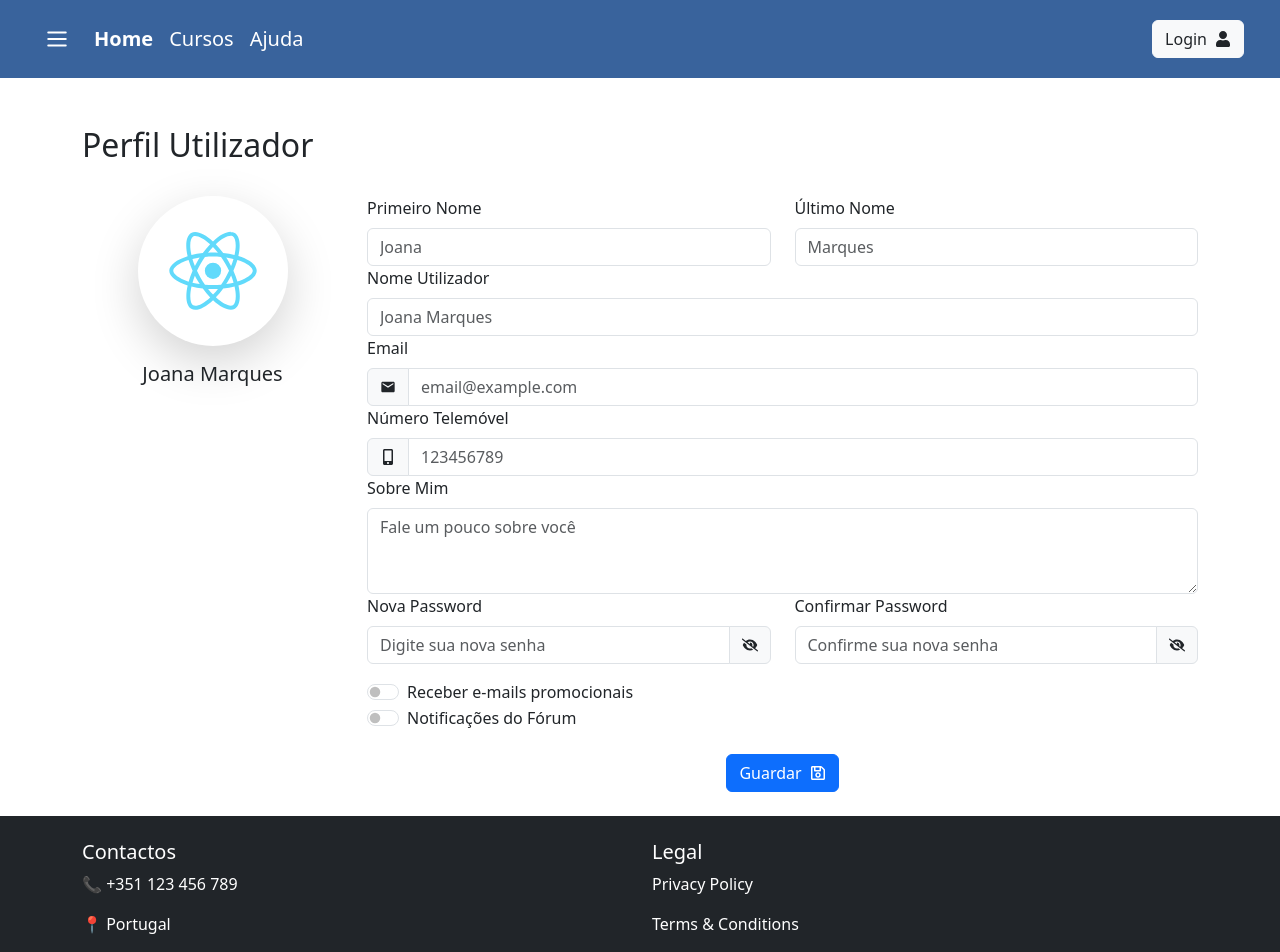
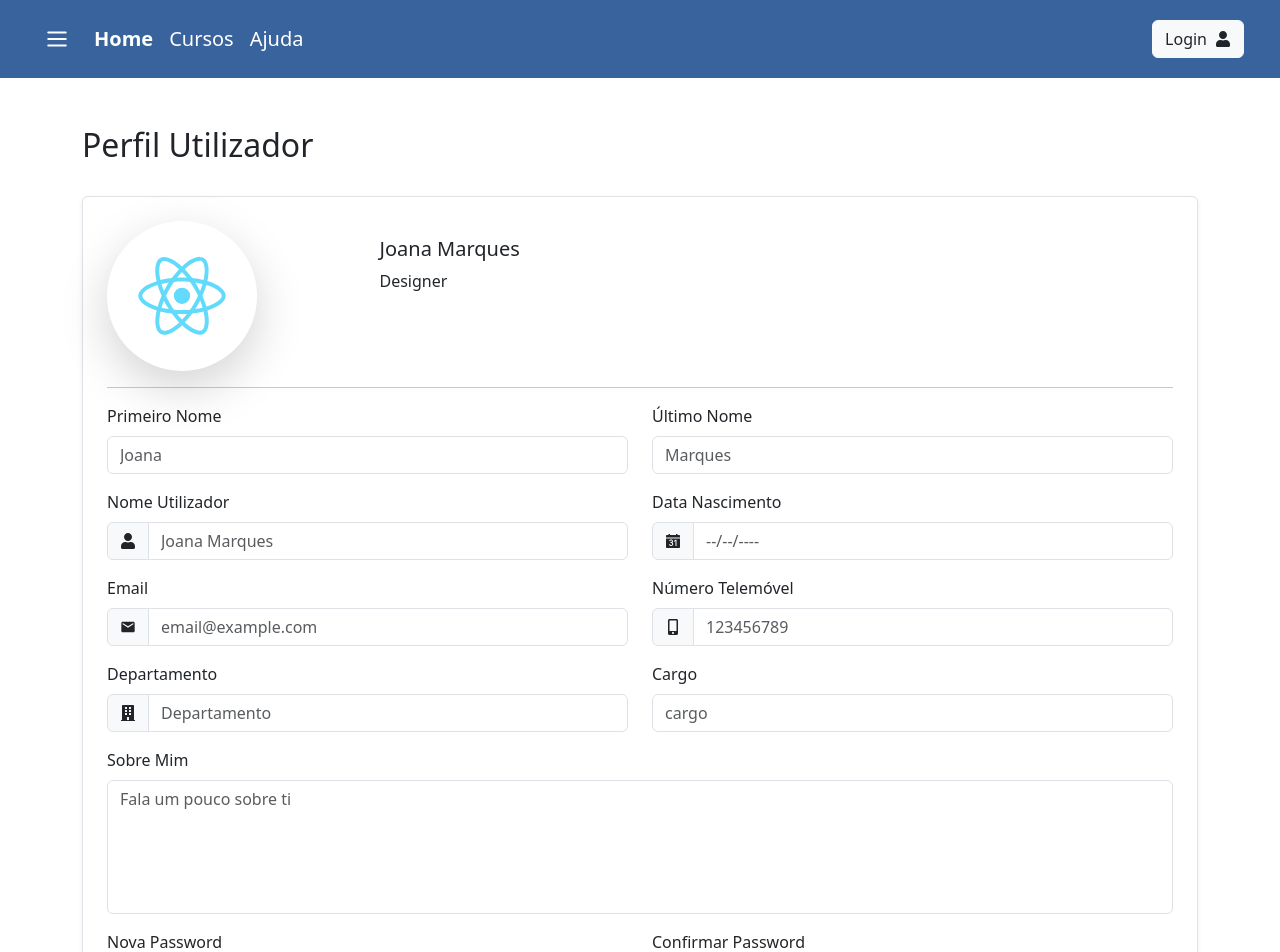
Before and after one commit to alexmarquesrm/softskills-web, a React (Create React App) app in the folder frontend/: page /utilizadores/perfil in a window 1280 px wide. Shown: the top 952 px of the page. Built offline with nearby package versions, Linux system fonts and the light colour scheme; no server answers.

Commit message:
criação do Perfil do Utilizador

```diff
--- a/frontend/src/components/textFields/basic.js
+++ b/frontend/src/components/textFields/basic.js
@@ -0,0 +1,28 @@
+import React from 'react';
+import { Form, Col, InputGroup } from 'react-bootstrap';
+
+const InputField = ({ label, type, placeholder, name, value, onChange, icon, colSize, rows, style,  readOnly }) => {
+  return (
+    <Col md={colSize}>
+      <Form.Group controlId={`form${name}`}>
+        <Form.Label>{label}</Form.Label>
+        <InputGroup>
+          {icon && <InputGroup.Text>{icon}</InputGroup.Text>}
+          <Form.Control
+            as={type === 'textarea' ? 'textarea' : 'input'}
+            rows={type === 'textarea' && rows ? rows : undefined}
+            placeholder={placeholder}
+            name={name}
+            value={value}
+            onChange={onChange}
+            className="form-input"
+            style={{ ...style}}
+            readOnly={readOnly}
+          />
+        </InputGroup>
+      </Form.Group>
+    </Col>
+  );
+};
+
+export default InputField;
--- a/frontend/src/pages/userProfile.js
+++ b/frontend/src/pages/userProfile.js
@@ -1,28 +1,33 @@
 import React, { useState } from 'react';
-import { Form, Container, Row, Col, InputGroup } from 'react-bootstrap';
+import { Container, Row, Col, Form } from 'react-bootstrap';
 import profilePic from '../logo.svg';
+
 import Guardar from '../components/buttons/saveButton';
+import InputField from '../components/textFields/basic';
 
 import { FaRegSave } from "react-icons/fa";
-import { MdEmail } from "react-icons/md"; // Ícone de e-mail
-import { FaMobileAlt } from "react-icons/fa"; // Ícone de telemovel
-import { FaEye, FaEyeSlash } from "react-icons/fa6"; // Ícones para mostrar/ocultar senha
+import { MdEmail } from "react-icons/md";
+import { FaMobileAlt } from "react-icons/fa";
+import { FaUser } from "react-icons/fa";
+import { FaLock } from "react-icons/fa";
+import { IoCalendarNumberSharp } from "react-icons/io5";
+import { FaBuilding } from "react-icons/fa";
 
 const PerfilUtilizador = () => {
-  const [formData, setFormData] = useState({
-    primeiroNome: '',
-    ultimoNome: '',
-    nomeUtilizador: '',
-    email: '',
-    numeroTelemovel: '',
-    sobreMim: '',
-    novaPassword: '',
-    confirmarPassword: '',
-    receberEmails: false,
-    notificacoesForum: false
-  });
-
-  const [showPassword, setShowPassword] = useState(false);
+  const [formData, setFormData] = useState("");
+  const [primeiroNome, setPrimeiroNome] = useState("");
+  const [ultimoNome, setUltimoNome] = useState("");
+  const [nomeUtilizador, setNomeUtilizador] = useState("");
+  const [dataNasc, setDataNasc] = useState("");
+  const [email, setEmail] = useState("");
+  const [numeroTelemovel, setNumeroTelemovel] = useState("");
+  const [sobreMim, setSobreMim] = useState("");
+  const [novaPassword, setNovaPassword] = useState("");
+  const [confirmarPassword, setConfirmarPassword] = useState("");
+  const [receberEmails, setReceberEmails] = useState("");
+  const [notifForum, setNotifForum] = useState("");
+  const [departamento, setDepartamento] = useState("");
+  const [cargo, setCargo] = useState("Designer");
 
   const handleChange = (e) => {
     const { name, value, type, checked } = e.target;
@@ -32,23 +37,20 @@ const PerfilUtilizador = () => {
     });
   };
 
-  const togglePasswordVisibility = () => {
-    setShowPassword(prevState => !prevState);
-  };
-
   return (
     <Container className="mt-5">
       <Row className="justify-content-start">
-
         <Col md={12} className="mb-4">
           <h2 className="form-title">Perfil Utilizador</h2>
         </Col>
       </Row>
 
-      <Row className="justify-content-start">
-
-        <Col md={3} className="text-center mb-4">
-          <div className="perfil-container d-flex flex-column align-items-center">
+      <Row className="justify-content-start mb-4">
+        <Col md={12}>
+          <div className="border p-4 shadow-sm rounded">
+            <Row className="mb-3">
+              <Col md={3} className="text-start">
+                <div className="perfil-container d-flex flex-column align-items-start">
                   <img
                     src={profilePic}
                     alt="Foto de Perfil"
@@ -56,145 +58,153 @@ const PerfilUtilizador = () => {
                     width="150"
                     height="150"
                   />
-            <h5 className="mt-3 perfil-nome">Joana Marques</h5>
                 </div>
               </Col>
+              <Col md={9} className="text-start">
+                <h5 className="mt-3 perfil-nome">Joana Marques</h5>
+                <p>{cargo}</p>
+              </Col>
+            </Row>
 
 
-        <Col md={9} className="d-flex align-items-center mb-4">
+            <hr />
+
+
+            <Row className="justify-content-start">
+              <Col md={12}>
                 <div className="w-100">
-            <Row>
-              <Col md={6}>
-                <Form.Group controlId="formPrimeiroNome">
-                  <Form.Label>Primeiro Nome</Form.Label>
-                  <Form.Control
+                  <Row className="mb-3">
+                    <InputField
+                      label="Primeiro Nome"
                       type="text"
                       placeholder="Joana"
                       name="primeiroNome"
                       value={formData.primeiroNome}
                       onChange={handleChange}
-                    className="form-input"
+                      colSize={6}
                     />
-                </Form.Group>
-              </Col>
-
-              <Col md={6}>
-                <Form.Group controlId="formUltimoNome">
-                  <Form.Label>Último Nome</Form.Label>
-                  <Form.Control
+                    <InputField
+                      label="Último Nome"
                       type="text"
                       placeholder="Marques"
                       name="ultimoNome"
                       value={formData.ultimoNome}
                       onChange={handleChange}
-                    className="form-input"
+                      colSize={6}
                     />
-                </Form.Group>
-              </Col>
                   </Row>
 
-
-            <Form.Group controlId="formNomeUtilizador">
-              <Form.Label>Nome Utilizador</Form.Label>
-              <Form.Control
+                  <Row className="mb-3">
+                    <InputField
+                      label="Nome Utilizador"
                       type="text"
                       placeholder="Joana Marques"
                       name="nomeUtilizador"
                       value={formData.nomeUtilizador}
                       onChange={handleChange}
-                className="form-input"
+                      icon={<FaUser />}
+                      colSize={6}
                     />
-            </Form.Group>
+                    <InputField
+                      label="Data Nascimento"
+                      type="date"
+                      placeholder="--/--/----"
+                      name="dataNasc"
+                      value={formData.dataNasc}
+                      onChange={handleChange}
+                      icon={<IoCalendarNumberSharp />}
+                      colSize={6}
+                      readOnly
+                    />
+                  </Row>
 
-            <Form.Group controlId="formEmail">
-              <Form.Label>Email</Form.Label>
-              <InputGroup>
-                <InputGroup.Text>
-                  <MdEmail />
-                </InputGroup.Text>
-                <Form.Control
+                  <Row className="mb-3">
+                    <InputField
+                      label="Email"
                       type="email"
                       placeholder="email@example.com"
                       name="email"
                       value={formData.email}
                       onChange={handleChange}
-                  className="form-input"
+                      icon={<MdEmail />}
+                      colSize={6}
                     />
-              </InputGroup>
-            </Form.Group>
-
-
-            <Form.Group controlId="formNumeroTelemovel">
-              <Form.Label>Número Telemóvel</Form.Label>
-              <InputGroup>
-                <InputGroup.Text>
-                  <FaMobileAlt />
-                </InputGroup.Text>
-                <Form.Control
+                    <InputField
+                      label="Número Telemóvel"
                       type="tel"
                       placeholder="123456789"
                       name="numeroTelemovel"
                       value={formData.numeroTelemovel}
                       onChange={handleChange}
-                  className="form-input"
+                      icon={<FaMobileAlt />}
+                      colSize={6}
                     />
-              </InputGroup>
-            </Form.Group>
+                  </Row>
 
-            <Form.Group controlId="formSobreMim">
-              <Form.Label>Sobre Mim</Form.Label>
-              <Form.Control
-                as="textarea"
-                rows={3}
-                placeholder="Fale um pouco sobre você"
+                  <Row className="mb-3">
+                    <InputField
+                      label="Departamento"
+                      type="text"
+                      placeholder="Departamento"
+                      name="departamento"
+                      value={formData.departamento}
+                      onChange={handleChange}
+                      icon={<FaBuilding />}
+                      colSize={6}
+                    />
+                    <InputField
+                      label="Cargo"
+                      type="text"
+                      placeholder="cargo"
+                      name="cargo"
+                      value={formData.cargo}
+                      onChange={handleChange}
+                      colSize={6}
+                    />
+                  </Row>
+
+                  <Row className="mb-3">
+                    <InputField
+                      label="Sobre Mim"
+                      type="textarea"
+                      placeholder="Fala um pouco sobre ti"
                       name="sobreMim"
                       value={formData.sobreMim}
                       onChange={handleChange}
-                className="form-input"
+                      colSize={12}
+                      rows={5}
+                      style={{ resize: 'none' }}
                     />
-            </Form.Group>
+                  </Row>
 
                   <Row className="mb-3">
-              <Col md={6}>
-                <Form.Group controlId="formNovaPassword">
-                  <Form.Label>Nova Password</Form.Label>
-                  <InputGroup>
-                    <Form.Control
-                      type={showPassword ? "text" : "password"}
-                      placeholder="Digite sua nova senha"
+                    <InputField
+                      label="Nova Password"
+                      type="password"
+                      placeholder="Digite a nova senha"
                       name="novaPassword"
                       value={formData.novaPassword}
                       onChange={handleChange}
-                      className="form-input"
+                      icon={<FaLock />}
+                      colSize={6}
                     />
-                    <InputGroup.Text onClick={togglePasswordVisibility} style={{ cursor: 'pointer' }}>
-                      {showPassword ? <FaEye /> : <FaEyeSlash />}
-                    </InputGroup.Text>
-                  </InputGroup>
-                </Form.Group>
-              </Col>
-
-              <Col md={6}>
-                <Form.Group controlId="formConfirmarPassword">
-                  <Form.Label>Confirmar Password</Form.Label>
-                  <InputGroup>
-                    <Form.Control
-                      type={showPassword ? "text" : "password"}
-                      placeholder="Confirme sua nova senha"
+                    <InputField
+                      label="Confirmar Password"
+                      type="password"
+                      placeholder="Confirme a nova senha"
                       name="confirmarPassword"
                       value={formData.confirmarPassword}
                       onChange={handleChange}
-                      className="form-input"
+                      icon={<FaLock />}
+                      colSize={6}
                     />
-                    <InputGroup.Text onClick={togglePasswordVisibility} style={{ cursor: 'pointer' }}>
-                      {showPassword ? <FaEye /> : <FaEyeSlash />}
-                    </InputGroup.Text>
-                  </InputGroup>
-                </Form.Group>
-              </Col>
                   </Row>
 
+                  {/* Notificações Section */}
+                  <Row className="mb-3">
+                    <Col md={12}>
                       <Form.Group>
+                        <strong>Notificações</strong> {/* Texto em negrito acima */}
                         <Form.Check
                           type="switch"
                           id="receberEmails"
@@ -205,7 +215,9 @@ const PerfilUtilizador = () => {
                           className="form-switch"
                         />
                       </Form.Group>
+                    </Col>
 
+                    <Col md={12}>
                       <Form.Group>
                         <Form.Check
                           type="switch"
@@ -217,10 +229,15 @@ const PerfilUtilizador = () => {
                           className="form-switch"
                         />
                       </Form.Group>
+                    </Col>
+                  </Row>
 
                   <div className="text-center mt-4">
                     <Guardar text={'Guardar'} onClick={() => alert("Botão clicado")} Icon={FaRegSave} />
                   </div>
+                </div>
+              </Col>
+            </Row>
           </div>
         </Col>
       </Row>
```
Lines whose indentation alone changed are shown as unchanged.
